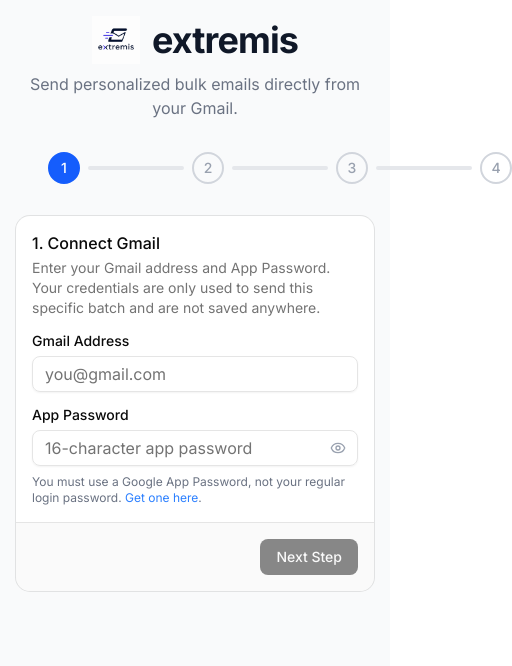
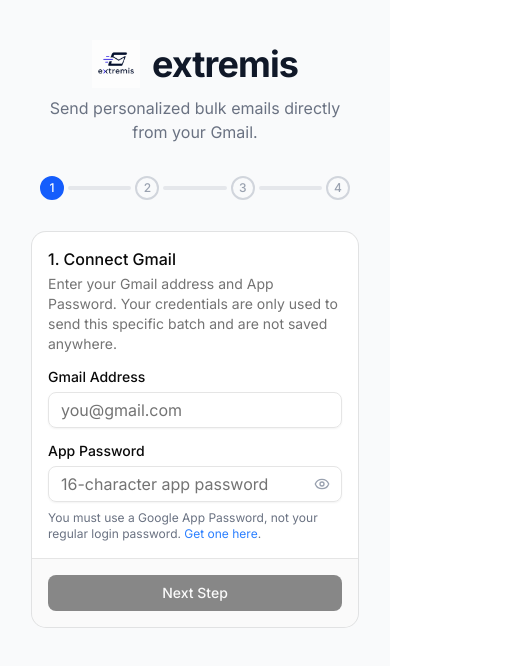
Before and after one commit to Harsh-karn/Extremis, a Next.js app in the folder frontend/: page / in a window 390 px wide. Shown: the top 666 px of the page, 512 px wide, since content can reach past the window. Built offline with nearby package versions, Linux system fonts and the light colour scheme.

Commit message:
style: Make application layout responsive for mobile displays

```diff
--- a/frontend/src/app/page.tsx
+++ b/frontend/src/app/page.tsx
@@ -232,7 +232,7 @@
   };
 
   return (
-    <div className="max-w-3xl mx-auto space-y-8">
+    <div className="max-w-3xl mx-auto space-y-8 px-4 sm:px-6 py-6 sm:py-10">
       <div className="text-center space-y-2">
         <h1 className="text-4xl font-bold tracking-tight text-gray-900 flex justify-center items-center gap-3">
           <img src="/logo.png" alt="extremis logo" className="h-12 w-auto object-contain" />
@@ -242,7 +242,7 @@
       </div>
 
       {hasActiveCampaign && step === 1 && (
-        <div className="bg-amber-50 border border-amber-200 rounded-lg p-4 mb-8 flex justify-between items-center animate-in fade-in slide-in-from-top-4">
+        <div className="bg-amber-50 border border-amber-200 rounded-lg p-4 mb-8 flex flex-col sm:flex-row gap-4 sm:gap-0 justify-between sm:items-center animate-in fade-in slide-in-from-top-4">
           <div>
             <h3 className="font-medium text-amber-800">You have a paused campaign</h3>
             <p className="text-sm text-amber-700">{sentEmails.size} out of {totalRows} emails sent.</p>
@@ -267,15 +267,15 @@
       )}
 
       {/* Progress Steps */}
-      <div className="flex justify-between items-center px-8 text-sm font-medium mb-8">
+      <div className="flex justify-between items-center px-2 sm:px-8 text-xs sm:text-sm font-medium mb-8">
         {[1, 2, 3, 4].map((s) => (
-          <div key={s} className="flex items-center">
-            <div className={`h-8 w-8 rounded-full flex items-center justify-center border-2 ${
+          <div key={s} className="flex items-center flex-1 last:flex-none">
+            <div className={`h-6 w-6 sm:h-8 sm:w-8 rounded-full flex shrink-0 items-center justify-center border-2 ${
               step >= s ? "border-blue-600 bg-blue-600 text-white" : "border-gray-300 text-gray-400"
             }`}>
               {s}
             </div>
-            {s < 4 && <div className={`w-24 h-1 mx-2 rounded ${step > s ? "bg-blue-600" : "bg-gray-200"}`} />}
+            {s < 4 && <div className={`flex-1 min-w-[10px] h-1 mx-1 sm:mx-2 rounded ${step > s ? "bg-blue-600" : "bg-gray-200"}`} />}
           </div>
         ))}
       </div>
@@ -315,7 +315,7 @@
             </div>
           </CardContent>
           <CardFooter className="flex justify-end">
-            <Button onClick={() => setStep(2)} disabled={!gmailEmail || !appPassword}>Next Step</Button>
+            <Button className="w-full sm:w-auto" onClick={() => setStep(2)} disabled={!gmailEmail || !appPassword}>Next Step</Button>
           </CardFooter>
         </Card>
       )}
@@ -328,7 +328,7 @@
             <CardDescription>Upload an Excel or CSV file containing your recipients.</CardDescription>
           </CardHeader>
           <CardContent className="space-y-6">
-            <div className="border-2 border-dashed border-gray-200 rounded-lg p-10 flex flex-col items-center justify-center bg-gray-50 hover:bg-gray-100 transition-colors cursor-pointer relative">
+            <div className="border-2 border-dashed border-gray-200 rounded-lg p-6 sm:p-10 flex flex-col items-center justify-center bg-gray-50 hover:bg-gray-100 transition-colors cursor-pointer relative">
               <input type="file" className="absolute inset-0 w-full h-full opacity-0 cursor-pointer" accept=".csv,.xlsx,.xls" onChange={handleFileUpload} />
               {loading ? (
                 <Loader2 className="h-10 w-10 text-gray-400 animate-spin mb-4" />
@@ -374,9 +374,9 @@
               </div>
             )}
           </CardContent>
-          <CardFooter className="flex justify-between">
-            <Button variant="outline" onClick={() => setStep(1)}>Back</Button>
-            <Button onClick={() => setStep(3)} disabled={columns.length === 0 || !emailColumn}>Next Step</Button>
+          <CardFooter className="flex flex-col-reverse sm:flex-row gap-3 sm:gap-0 justify-between sm:items-center">
+            <Button className="w-full sm:w-auto" variant="outline" onClick={() => setStep(1)}>Back</Button>
+            <Button className="w-full sm:w-auto" onClick={() => setStep(3)} disabled={columns.length === 0 || !emailColumn}>Next Step</Button>
           </CardFooter>
         </Card>
       )}
@@ -436,9 +436,9 @@
               )}
             </div>
           </CardContent>
-          <CardFooter className="flex justify-between items-center">
-            <Button variant="outline" onClick={() => setStep(hasActiveCampaign ? 1 : 2)}>Back</Button>
-            <div className="flex items-center gap-4">
+          <CardFooter className="flex flex-col-reverse sm:flex-row gap-4 sm:gap-0 justify-between sm:items-center">
+            <Button className="w-full sm:w-auto" variant="outline" onClick={() => setStep(hasActiveCampaign ? 1 : 2)}>Back</Button>
+            <div className="flex flex-col sm:flex-row w-full sm:w-auto items-stretch sm:items-center gap-4">
               {isSending && (
                 <div className="text-sm font-medium text-blue-600 bg-blue-50 px-3 py-1.5 rounded-full border border-blue-100">
                   Batch {results.length} / {Math.min(500, allRecords.length - sentEmails.size)}
```
